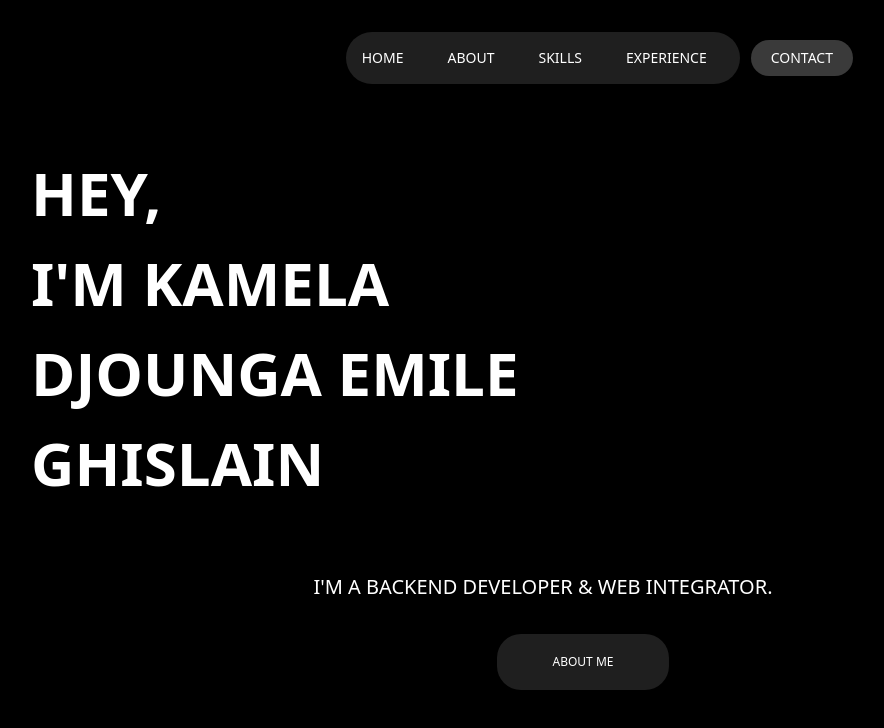
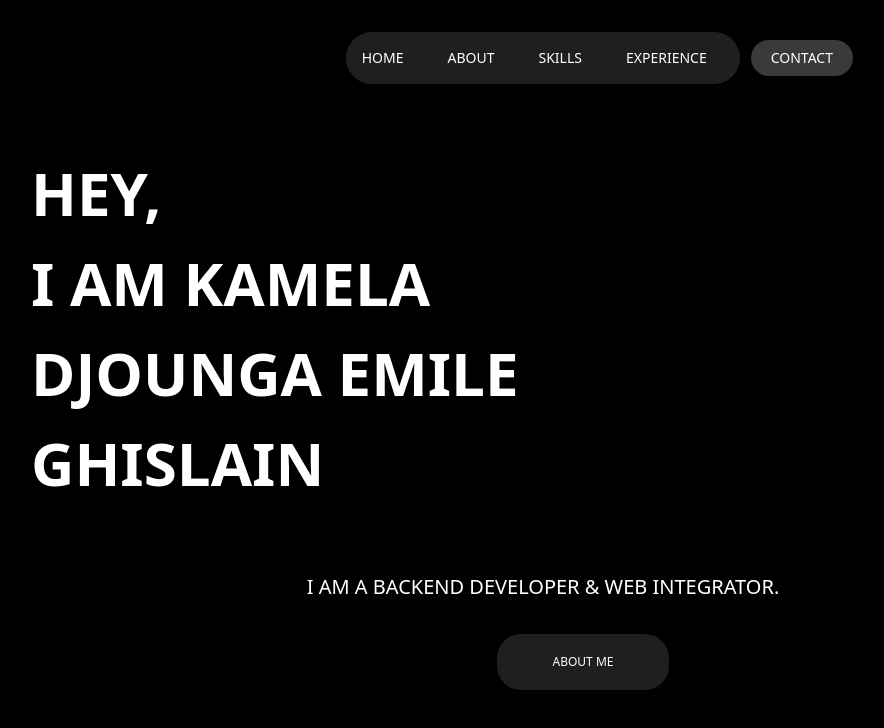
Before and after one commit to Emileghislain/emileghislain.github.io, a Next.js app: page /contact in a window 1280 px wide. Shown: the top 728 px of the page, without its empty margins (97-981 px from the left). Built offline with nearby package versions, Linux system fonts and the light colour scheme.

Commit message:
first push

```diff
--- a/pages/about.jsx
+++ b/pages/about.jsx
@@ -10,8 +10,8 @@ export default function About() {
         <div className="flex py-4 text-md font-bold gap-12 text-white">
             <div className="flex w-2/3 flex-col py-10 text-md font-bold gap-12 text-white">
                 <div className="flex gap-4 px-20 text-[30px] font-light">
-                    Hey, my name is Emile Ghislain KAMELA. <br />I'm a Telecommunications Engineer with a Specialisation in Mobile Networks & Services.
-                    <br />For the past 2 years, I've been perfecting my skills as a Backend Developer and Web Integrator.
+                    Hey, my name is Emile Ghislain KAMELA. <br />I am a Telecommunications Engineer with a Specialisation in Mobile Networks & Services.
+                    <br />For the past 2 years, I have been perfecting my skills as a Backend Developer and Web Integrator.
                     <br />I am passionate about the modelling and design of resistant and efficient api.
                     <br />I also like to listen to music and in my spare time.
                 </div>
--- a/pages/contact.jsx
+++ b/pages/contact.jsx
@@ -12,13 +12,13 @@ export default function Contact() {
                 <div className="w-2/3 px-20 py-8 flex flex-col text-[30px] font-bold text-start gap-4 uppercase">
                     {/* <button className="w-1/5 text-[#ffc259] rounded-full px-6 py-4 bg-[#1f1c11] text-xs">New Service</button> */}
                     <div className="text-[60px]">
-                        Hey, <br/> I'm Kamela Djounga Emile Ghislain
+                        Hey, <br/> I am Kamela Djounga Emile Ghislain
                     </div>
 
                 </div>
             </div>
             <div className="flex flex-col gap-8 uppercase">
-                <div className="font-light text-[20px] self-center text-white">I'm a backend Developer & web integrator.</div>
+                <div className="font-light text-[20px] self-center text-white">I am a backend Developer & web integrator.</div>
                 <div className="flex justify-center gap-8 text-xs">
                     {/* <button className="text-[#1f1f1f] bg-gradient-to-r from-[#fff6cb] to-[#ffc055] py-5 px-14 rounded-3xl hover:text-white">Read More</button> */}
                     <button className="text-white uppercase animate-[wiggle_5s_ease-in-out_infinite] bg-[#1f1f1f] py-5 px-14 rounded-3xl hover:text-[#1f1f1f] hover:bg-white">
--- a/pages/home.jsx
+++ b/pages/home.jsx
@@ -12,13 +12,13 @@ export default function Home() {
                 <div className="w-2/3 px-20 py-8 flex flex-col text-[30px] font-bold text-start gap-4 uppercase">
                     {/* <button className="w-1/5 text-[#ffc259] rounded-full px-6 py-4 bg-[#1f1c11] text-xs">New Service</button> */}
                     <div className="text-[60px]">
-                        Hey, <br/> I'm Kamela Djounga Emile Ghislain
+                        Hey, <br/> I am Kamela Djounga Emile Ghislain
                     </div>
 
                 </div>
             </div>
             <div className="flex flex-col gap-8 uppercase">
-                <div className="font-light text-[20px] self-center text-white">I'm a backend Developer & web integrator.</div>
+                <div className="font-light text-[20px] self-center text-white">I am a backend Developer & web integrator.</div>
                 <div className="flex justify-center gap-8 text-xs">
                 <Link href={"/about"}><button className="text-white uppercase animate-[wiggle_5s_ease-in-out_infinite] bg-[#1f1f1f] py-5 px-14 rounded-3xl hover:text-[#1f1f1f] hover:bg-white">
                         About me
```
